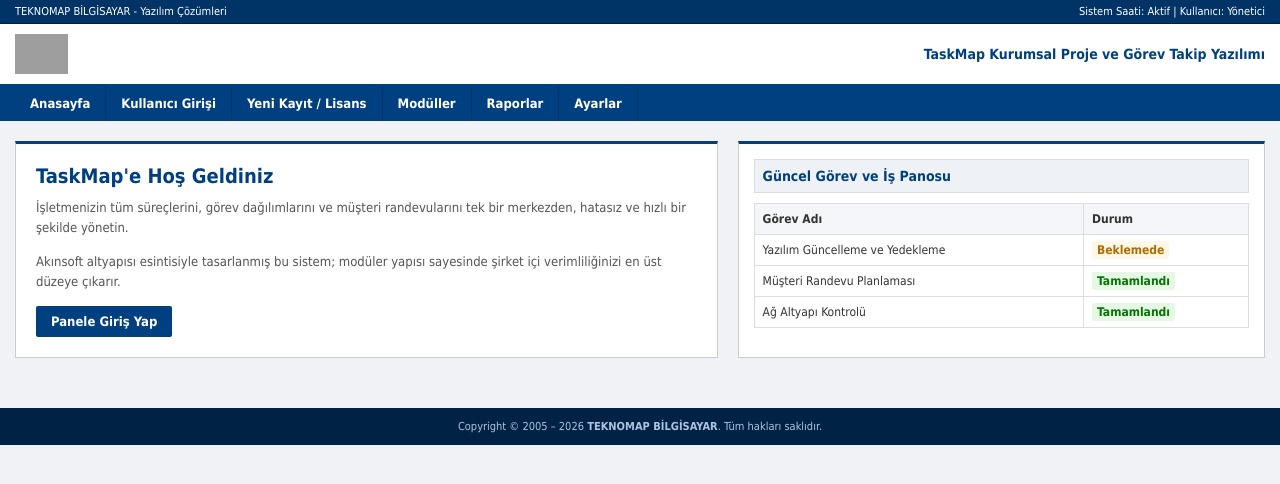
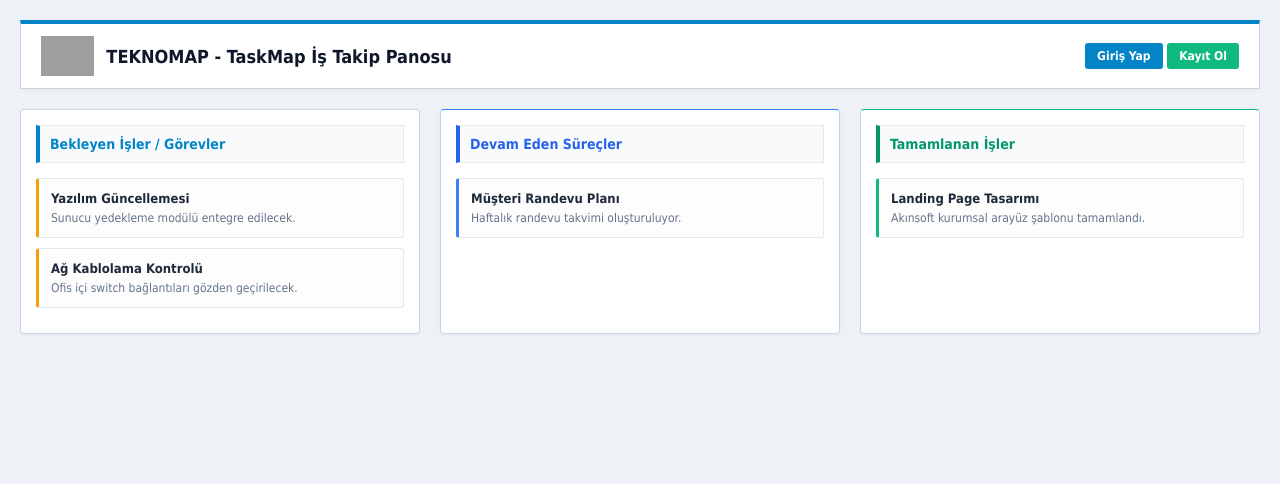
Before and after one commit to miran4726/taskmap, a Flask app: page / in a window 1280 px wide. Shown: the top 484 px of the page. Run offline with Flask 3, Linux system fonts and the light colour scheme; grey boxes are pictures that could not be loaded.

Commit message:
Revise title and enhance layout styling
Updated the title and improved styling for the layout, including changes to the header and footer sections. Added new task columns for better task management visibility.

```diff
--- a/templates/index.html
+++ b/templates/index.html
@@ -2,118 +2,84 @@
 <html lang="tr">
 <head>
     <meta charset="UTF-8">
-    <title>TaskMap - Kurumsal İş ve Proje Takip Sistemi</title>
+    <title>TaskMap - Görev ve Proje Panosu</title>
     <style>
         * { margin: 0; padding: 0; box-sizing: border-box; font-family: Tahoma, Arial, sans-serif; }
-        body { background-color: #f0f2f5; color: #333; }
+        body { background-color: #eef2f7; color: #333; padding: 20px; }
 
-        /* En Üst Akınsoft Mavi Bilgi Şeridi */
-        .ak-topbar { background: #003366; color: #fff; font-size: 11px; padding: 5px 15px; display: flex; justify-content: space-between; border-bottom: 1px solid #002244; }
+        /* Üst Kurumsal Başlık */
+        .top-header { display: flex; justify-content: space-between; align-items: center; background: #fff; padding: 12px 20px; border: 1px solid #cbd5e1; border-top: 4px solid #0284c7; margin-bottom: 20px; box-shadow: 0 1px 3px rgba(0,0,0,0.05); }
+        .logo-area { display: flex; align-items: center; gap: 12px; }
+        .logo-area img { height: 40px; object-fit: contain; }
+        .logo-title { font-size: 18px; font-weight: bold; color: #0f172a; }
 
-        /* Ana Header */
-        header {
-            display: flex; justify-content: space-between; align-items: center;
-            padding: 10px 15px; background: #ffffff; border-bottom: 2px solid #004080;
-            box-shadow: 0 1px 3px rgba(0,0,0,0.1);
-        }
-        .logo-area { display: flex; align-items: center; gap: 10px; text-decoration: none; }
-        .logo-area img { height: 40px; max-width: 160px; object-fit: contain; }
+        /* Pano Konteyner */
+        .pano-container { display: flex; gap: 20px; flex-wrap: wrap; }
 
-        /* Klasik Menü Çubuğu */
-        .main-nav { display: flex; background: #004080; padding: 0 15px; }
-        .main-nav a { color: #ffffff; text-decoration: none; padding: 10px 15px; font-size: 13px; font-weight: bold; border-right: 1px solid #003366; display: inline-block; }
-        .main-nav a:hover { background: #0059b3; }
+        /* Sütunlar (Kanban / Task Pano) */
+        .pano-column { flex: 1; min-width: 280px; background: #fff; border: 1px solid #cbd5e1; border-radius: 4px; padding: 15px; box-shadow: 0 1px 3px rgba(0,0,0,0.05); }
+        .pano-column h3 { font-size: 14px; background: #f8fafc; padding: 10px; color: #0284c7; border: 1px solid #e2e8f0; margin-bottom: 15px; border-left: 4px solid #0284c7; }
 
-        /* İçerik ve Task Pano Alanı */
-        .container { padding: 20px 15px; display: flex; gap: 20px; }
+        /* Görev Kartları */
+        .task-card { background: #fdfdfd; border: 1px solid #e2e8f0; border-left: 3px solid #f59e0b; padding: 12px; margin-bottom: 10px; border-radius: 3px; font-size: 13px; }
+        .task-card.done { border-left-color: #10b981; }
+        .task-title { font-weight: bold; color: #1e293b; margin-bottom: 5px; }
+        .task-desc { color: #64748b; font-size: 12px; }
 
-        .welcome-box { flex: 2; background: #fff; border: 1px solid #ccc; padding: 20px; border-top: 3px solid #004080; }
-        .welcome-box h2 { color: #004080; font-size: 20px; margin-bottom: 10px; }
-        .welcome-box p { font-size: 13px; line-height: 1.5; color: #555; margin-bottom: 15px; }
-
-        /* Task Pano Tablosu (Akınsoft Modül Listesi Tarzı) */
-        .task-panel { flex: 1.5; background: #fff; border: 1px solid #ccc; border-top: 3px solid #004080; padding: 15px; }
-        .task-panel h3 { font-size: 14px; background: #eef2f7; padding: 8px; color: #004080; margin-bottom: 10px; border: 1px solid #dcdcdc; }
-
-        .task-table { width: 100%; border-collapse: collapse; font-size: 12px; }
-        .task-table th, .task-table td { border: 1px solid #ddd; padding: 8px; text-align: left; }
-        .task-table th { background: #f4f6f9; color: #333; }
-
-        .status-wait { color: #b36b00; font-weight: bold; background: #fff8e6; padding: 2px 5px; border-radius: 2px; }
-        .status-done { color: #007700; font-weight: bold; background: #e6f7e6; padding: 2px 5px; border-radius: 2px; }
-
-        /* Footer */
-        footer { background: #002244; color: #adc4e0; padding: 12px 15px; text-align: center; font-size: 11px; margin-top: 30px; }
+        /* Butonlar */
+        .btn { display: inline-block; padding: 6px 12px; background: #0284c7; color: #fff; text-decoration: none; font-size: 12px; border-radius: 3px; font-weight: bold; }
+        .btn:hover { background: #0369a1; }
     </style>
 </head>
 <body>
 
-    <!-- Üst Bilgi Barı -->
-    <div class="ak-topbar">
-        <span>TEKNOMAP BİLGİSAYAR - Yazılım Çözümleri</span>
-        <span>Sistem Saati: Aktif | Kullanıcı: Yönetici</span>
+    <!-- Üst Bar ve Logo -->
+    <div class="top-header">
+        <div class="logo-area">
+            <img src="{{ url_for('static', filename='logo.png') }}" alt="TaskMap Logo" onerror="this.style.display='none'">
+            <span class="logo-title">TEKNOMAP - TaskMap İş Takip Panosu</span>
+        </div>
+        <div>
+            <a href="/login" class="btn">Giriş Yap</a>
+            <a href="/register" class="btn" style="background:#10b981;">Kayıt Ol</a>
+        </div>
     </div>
 
-    <!-- Header & Logo -->
-    <header>
-        <a href="/" class="logo-area">
-            <img src="{{ url_for('static', filename='logo.png') }}" alt="TaskMap Logo" onerror="this.onerror=null; this.src='https://via.placeholder.com/150x40?text=TaskMap';">
-        </a>
-        <div style="font-size: 14px; font-weight: bold; color: #004080;">
-            TaskMap Kurumsal Proje ve Görev Takip Yazılımı
-        </div>
-    </header>
+    <!-- Task Pano (İş Takip Listeleri) -->
+    <div class="pano-container">
 
-    <!-- Klasik Yatay Menü -->
-    <div class="main-nav">
-        <a href="/">Anasayfa</a>
-        <a href="/login">Kullanıcı Girişi</a>
-        <a href="/register">Yeni Kayıt / Lisans</a>
-        <a href="#">Modüller</a>
-        <a href="#">Raporlar</a>
-        <a href="#">Ayarlar</a>
-    </div>
-
-    <!-- Ana Panel İçeriği -->
-    <div class="container">
-
-        <!-- Sol Karşılama Alanı -->
-        <div class="welcome-box">
-            <h2>TaskMap'e Hoş Geldiniz</h2>
-            <p>İşletmenizin tüm süreçlerini, görev dağılımlarını ve müşteri randevularını tek bir merkezden, hatasız ve hızlı bir şekilde yönetin.</p>
-            <p>Akınsoft altyapısı esintisiyle tasarlanmış bu sistem; modüler yapısı sayesinde şirket içi verimliliğinizi en üst düzeye çıkarır.</p>
-            <a href="/login" style="display:inline-block; padding:8px 15px; background:#004080; color:#fff; text-decoration:none; font-size:13px; font-weight:bold; border-radius:2px;">Panele Giriş Yap</a>
+        <!-- Bekleyenler -->
+        <div class="pano-column">
+            <h3>Bekleyen İşler / Görevler</h3>
+            <div class="task-card">
+                <div class="task-title">Yazılım Güncellemesi</div>
+                <div class="task-desc">Sunucu yedekleme modülü entegre edilecek.</div>
+            </div>
+            <div class="task-card">
+                <div class="task-title">Ağ Kablolama Kontrolü</div>
+                <div class="task-desc">Ofis içi switch bağlantıları gözden geçirilecek.</div>
+            </div>
         </div>
 
-        <!-- Sağ Taraf: Task Pano Listesi -->
-        <div class="task-panel">
-            <h3>Güncel Görev ve İş Panosu</h3>
-            <table class="task-table">
-                <tr>
-                    <th>Görev Adı</th>
-                    <th>Durum</th>
-                </tr>
-                <tr>
-                    <td>Yazılım Güncelleme ve Yedekleme</td>
-                    <td><span class="status-wait">Beklemede</span></td>
-                </tr>
-                <tr>
-                    <td>Müşteri Randevu Planlaması</td>
-                    <td><span class="status-done">Tamamlandı</span></td>
-                </tr>
-                <tr>
-                    <td>Ağ Altyapı Kontrolü</td>
-                    <td><span class="status-done">Tamamlandı</span></td>
-                </tr>
-            </table>
+        <!-- Devam Edenler -->
+        <div class="pano-column" style="border-top-color: #3b82f6;">
+            <h3 style="color: #2563eb; border-left-color: #2563eb;">Devam Eden Süreçler</h3>
+            <div class="task-card" style="border-left-color: #3b82f6;">
+                <div class="task-title">Müşteri Randevu Planı</div>
+                <div class="task-desc">Haftalık randevu takvimi oluşturuluyor.</div>
+            </div>
+        </div>
+
+        <!-- Tamamlananlar -->
+        <div class="pano-column" style="border-top-color: #10b981;">
+            <h3 style="color: #059669; border-left-color: #059669;">Tamamlanan İşler</h3>
+            <div class="task-card done">
+                <div class="task-title">Landing Page Tasarımı</div>
+                <div class="task-desc">Akınsoft kurumsal arayüz şablonu tamamlandı.</div>
+            </div>
         </div>
 
     </div>
 
-    <!-- Footer -->
-    <footer>
-        Copyright &copy; 2005 – 2026 <strong>TEKNOMAP BİLGİSAYAR</strong>. Tüm hakları saklıdır.
-    </footer>
-
 </body>
 </html>
```
